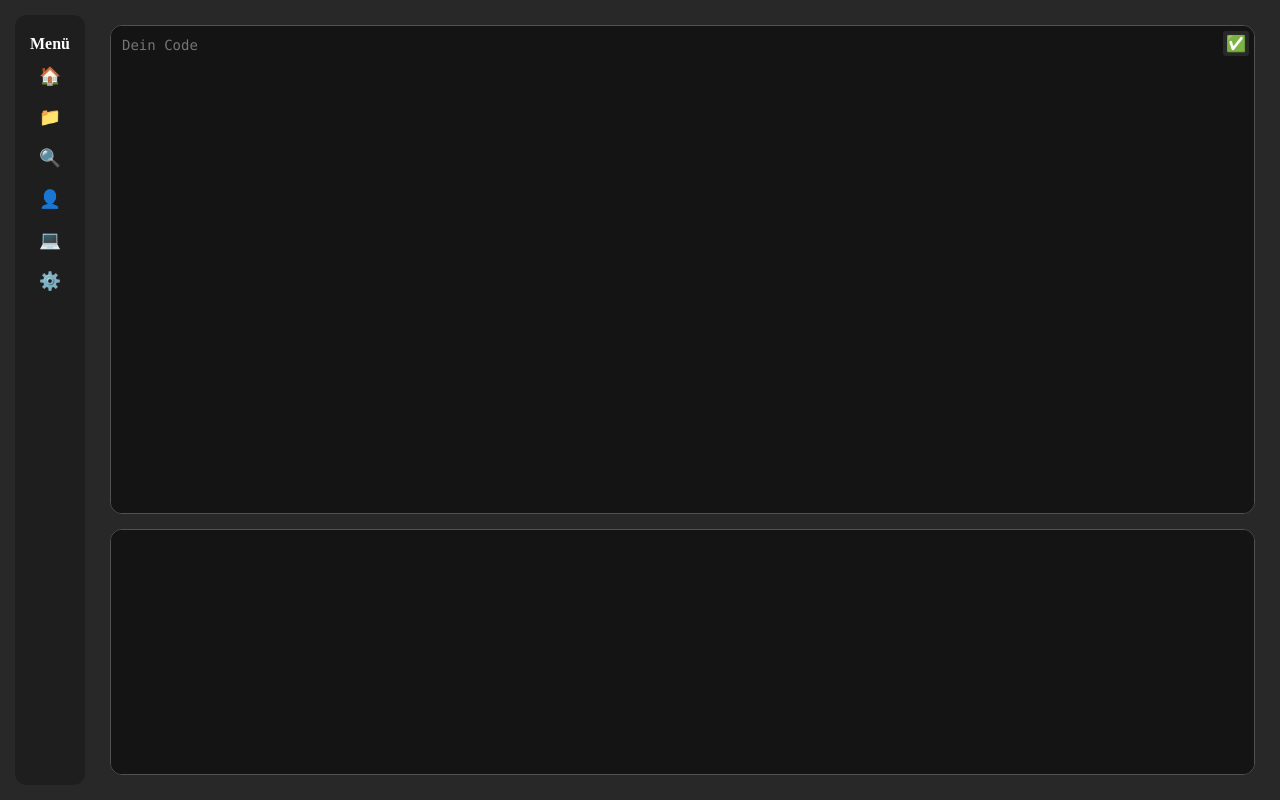
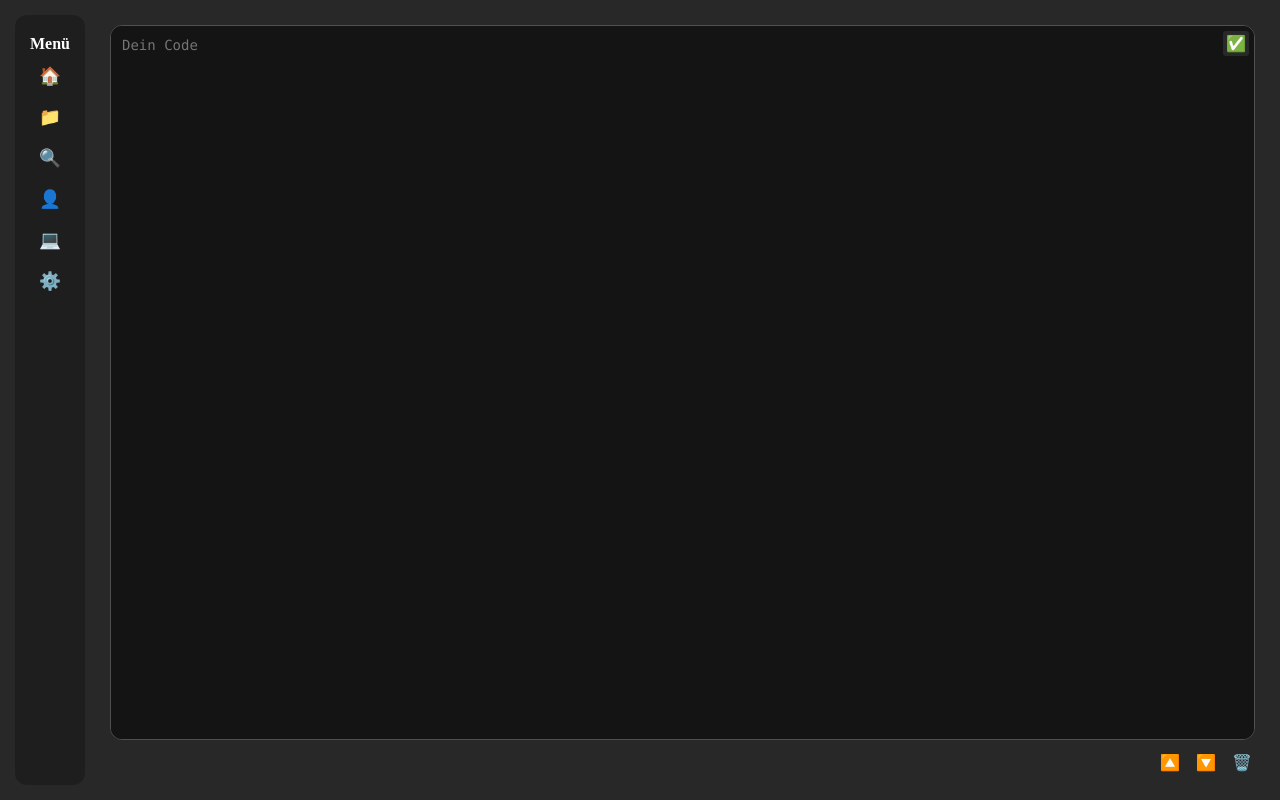
Before and after one commit to felixvo2026/Fox, a plain HTML site: page index.htm in a window 1280 px wide. Drawn offline with Linux system fonts and the light colour scheme.

Commit message:
I've added buttons to open, close, and clear the terminal.

```diff
--- a/index.htm
+++ b/index.htm
@@ -32,6 +32,12 @@
                 <textarea name="code_eingabe" id="code_eingabe" placeholder="Dein Code" autofocus></textarea>
             </div>
 
+            <div id="buttons_div">
+                <button onclick="openTerminal()">🔼</button>
+                <button onclick="closeTerminal()">🔽</button>
+                <button onclick="clearTerminal()">🗑️</button>
+            </div>
+
             <!-- Terminal Box (Bleibt standardmäßig über 'hidden' unsichtbar) -->
             <div id="terminal_div" hidden>
                 <textarea name="terminal" id="terminal" readonly></textarea>
--- a/script.js
+++ b/script.js
@@ -31,3 +31,24 @@ function send() {
         }
     });
 }
+
+function openTerminal() {
+    const terminal_div = document.getElementById("terminal_div");
+    const terminal = document.getElementById("terminal");
+    terminal_div.hidden = false;
+    terminal.style.height = "30vh";
+    document.getElementById("code_eingabe").style.height = "59vh";
+}
+
+function closeTerminal() {
+    const terminal_div = document.getElementById("terminal_div");
+    const terminal = document.getElementById("terminal");
+    terminal_div.hidden = true;
+    terminal.style.height = "0";
+    document.getElementById("code_eingabe").style.height = "89vh";
+}
+
+function clearTerminal() {
+    const terminal = document.getElementById("terminal");
+    terminal.value = "";
+}
--- a/style.css
+++ b/style.css
@@ -14,6 +14,24 @@ body {
     flex-direction: column;
     padding: 10px; /* Gibt dem Editor etwas Abstand zum Rand */
     box-sizing: border-box;
+
+}
+
+#buttons_div {
+    display: flex;
+    justify-content: flex-end; /* Buttons rechtsbündig */
+    gap: 10px; /* Abstand zwischen den Buttons */
+     margin-top: 10px;  /* Abstand zum Editor */
+}
+
+#buttons_div button {
+    background-color: rgb(40, 40, 40);
+    color: white;
+    border: none;
+    border-radius: 3px;
+    padding: 3px 3px;
+    cursor: pointer;
+    font-size: 16px;
 }
 
 #code_eingabe {
@@ -30,6 +48,8 @@ body {
     background-color: rgb(20, 20, 20);
     box-sizing: border-box; /* Verhindert, dass Padding das Layout sprengt */
 }
+
+
 
 #code_eingabe_button {
     position: absolute;
@@ -129,3 +149,7 @@ body {
 .sidebar a:hover {
     text-decoration: underline;
 }
+
+[hidden] {
+    display: none !important;
+}
```
